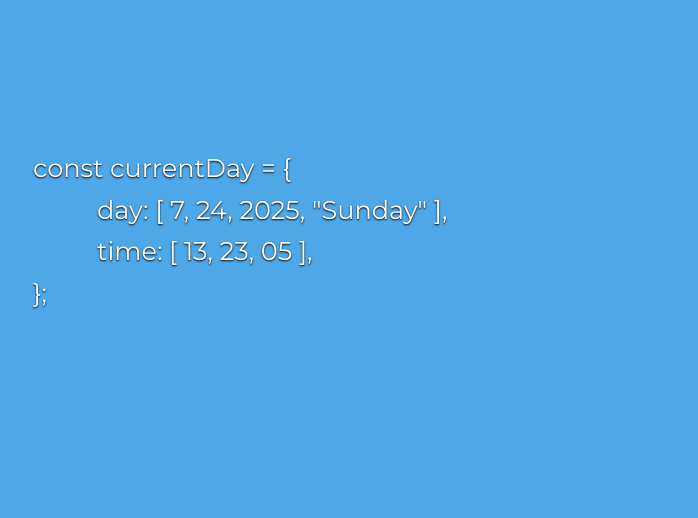
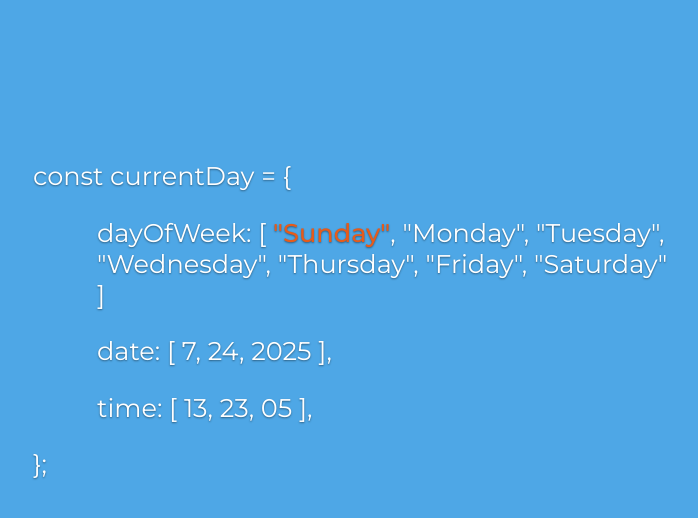
Before and after one commit to RuhlMirko/wallpaper-engine, a plain HTML site: page codeTime/index.html in a window 1280 px wide. Shown: the whole page, without its empty margins (287-985 px from the left). Drawn offline with Linux system fonts and the light colour scheme.

Commit message:
Added day of weeks
Added new p tag that has all the days of the week and highlights the current day of the week

```diff
--- a/codeTime/app.js
+++ b/codeTime/app.js
@@ -8,7 +8,6 @@ const dayNames = [
   "Thursday",
   "Friday",
   "Saturday",
-  "Sunday",
 ];
 // const stages = {
 //   dawn: "linear-gradient(to top, rgba(240, 155, 65, 1) 0%, rgba(59, 162, 196, 1) 46%, rgba(55, 133, 189, 1) 76%)",
@@ -28,7 +27,8 @@ const stages = {
 };
 
 const hourEl = document.getElementById("currHour");
-const dayEl = document.getElementById("currDay");
+const dateEl = document.getElementById("currDay");
+const dayEl = document.getElementById("currDate");
 const background = document.getElementById("bg");
 let dayProgress = 0.0;
 
@@ -49,8 +49,19 @@ setInterval(() => {
   const currentMinutes = parseInt(hours) * 60 + parseInt(minutes);
   dayProgress = ((currentMinutes / totalMinutes) * 100).toFixed(2);
 
-  const fullDate = `[ ${month}, ${date}, ${year}, "${dayNames[day]}" ],`;
-  dayEl.textContent = fullDate;
+  const fullDate = `[ ${month}, ${date}, ${year} ],`;
+  dayEl.innerHTML =
+    "[ " +
+    dayNames
+      .map((x) => {
+        if (x == dayNames[day])
+          return `<span class="highlight">"${dayNames[day]}"</span>`;
+        return `"${x}"`;
+      })
+      .join(", ") +
+    " ]";
+
+  dateEl.textContent = fullDate;
   if (dayProgress > 80 || dayProgress <= 25)
     background.style.background = stages.night;
   else if (dayProgress >= 20 && dayProgress < 50)
--- a/codeTime/index.html
+++ b/codeTime/index.html
@@ -17,7 +17,8 @@
     <div id="object">
       <h2>const currentDay = {</h2>
       <div id="items">
-        <p>day: <span id="currDay"></span></p>
+        <p>dayOfWeek: <span id="currDate"></span></p>
+        <p>date: <span id="currDay"></span></p>
         <p>time: <span id="currHour"></span></p>
       </div>
 
--- a/codeTime/styles.css
+++ b/codeTime/styles.css
@@ -3,12 +3,11 @@ body {
   margin: 0;
   background: #121212;
   color: white;
-  text-shadow: 0 1px 2px black;
+  text-shadow: 0 1px 2px #0000006e;
   font-family: "Montserrat", system-ui, -apple-system, BlinkMacSystemFont,
     "Segoe UI", Roboto, Oxygen, Ubuntu, Cantarell, "Open Sans", "Helvetica Neue",
     sans-serif;
   font-size: 3.2vh;
-  line-height: 2vh;
   height: 80vh;
   background-size: cover;
 }
@@ -26,3 +25,8 @@ h2 {
 #items {
   margin-left: 5vw;
 }
+
+.highlight {
+  color: #e65b1b;
+  font-weight: 500;
+}
```
